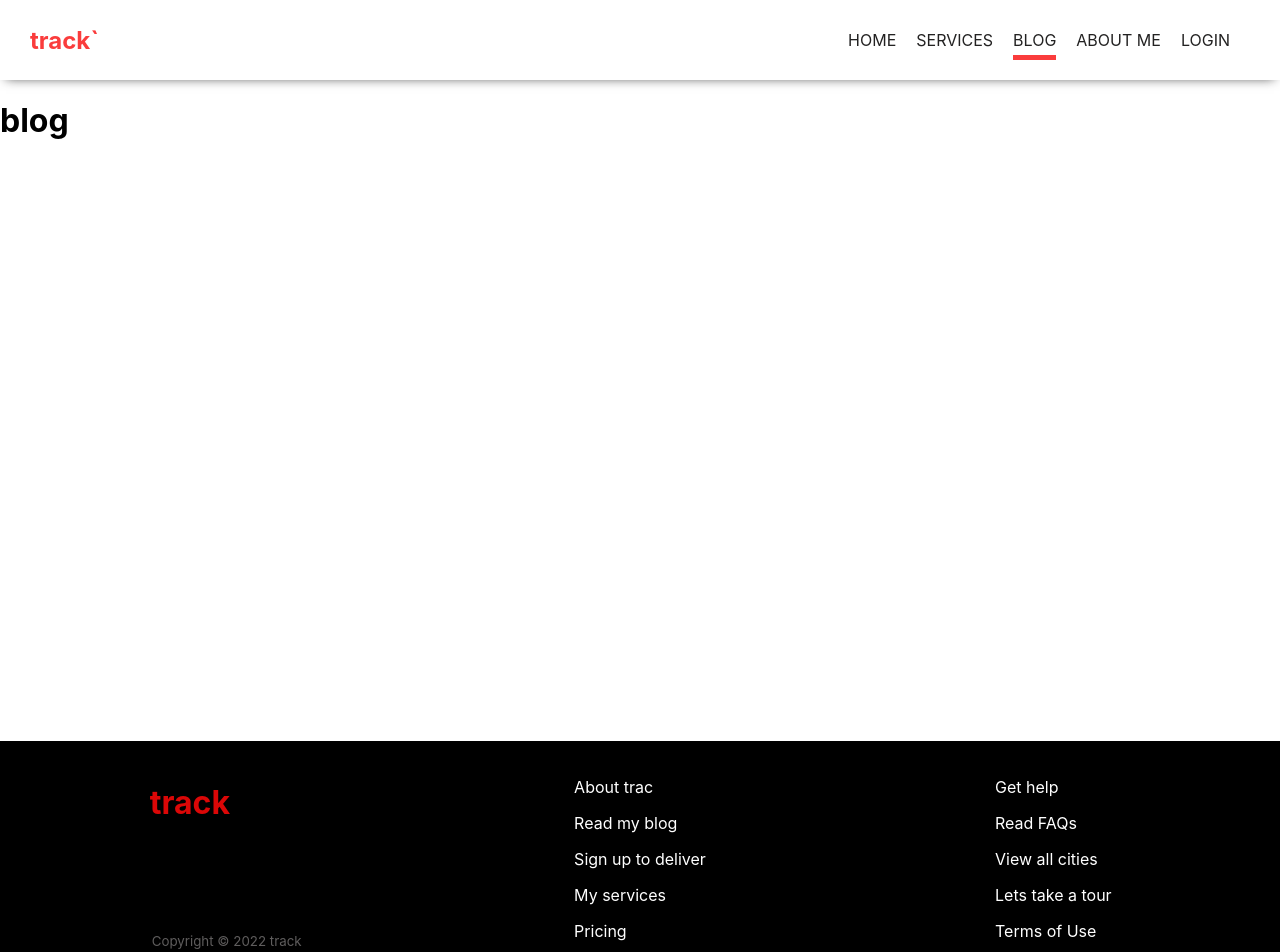
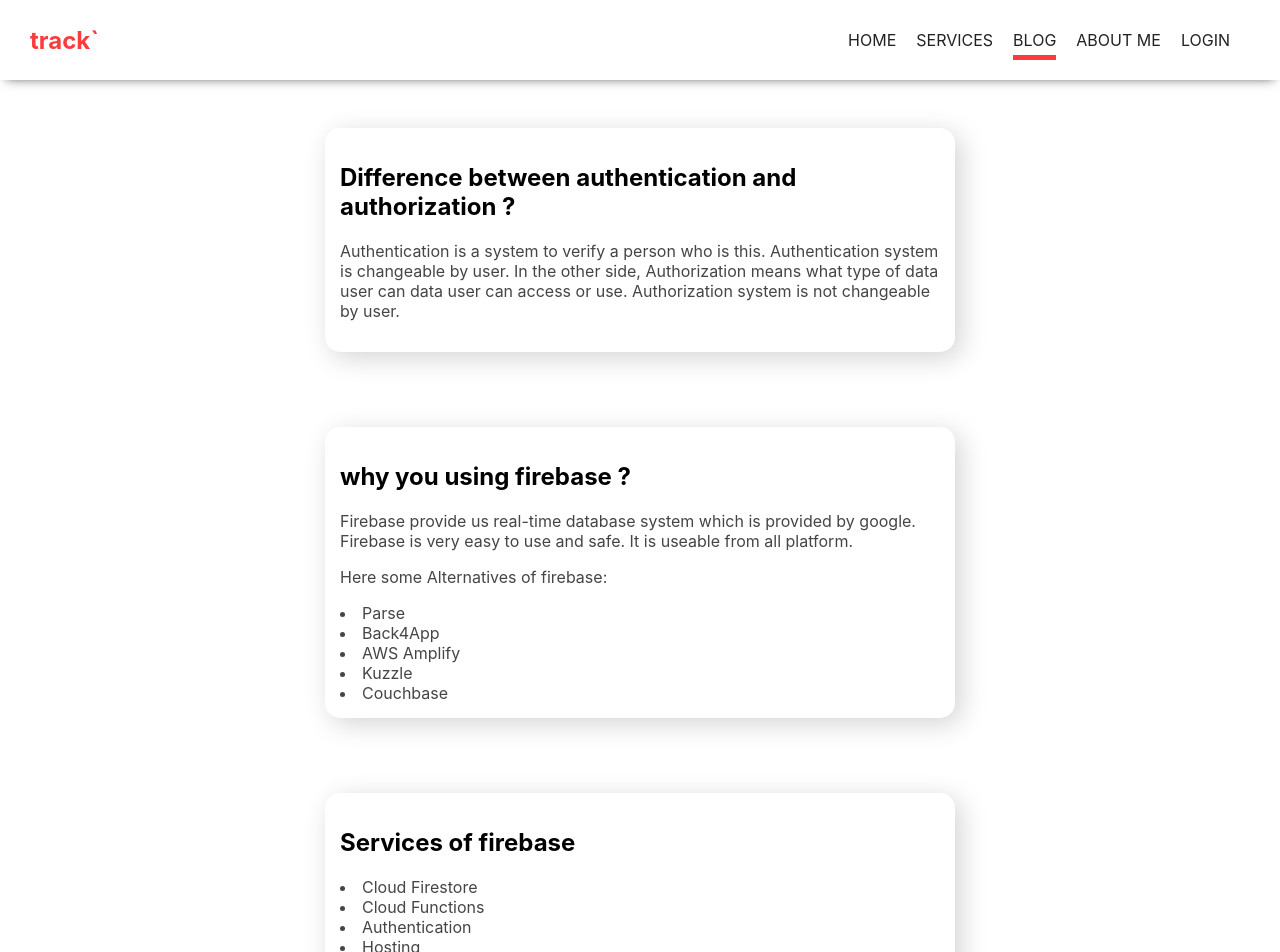
Before and after one commit to hrz07/track, a React (Create React App) app: page /blog in a window 1280 px wide. Shown: the top 952 px of the page. Built offline with nearby package versions, Linux system fonts and the light colour scheme; no server answers.

Commit message:
reset password with toast done

```diff
--- a/package.json
+++ b/package.json
@@ -10,6 +10,7 @@
     "react": "^18.0.0",
     "react-dom": "^18.0.0",
     "react-firebase-hooks": "^5.0.3",
+    "react-hot-toast": "^2.2.0",
     "react-icons": "^4.3.1",
     "react-router-dom": "^6.3.0",
     "react-scripts": "5.0.1",
--- a/src/App.js
+++ b/src/App.js
@@ -22,7 +22,7 @@
         <Route path='/destinations' element={<Destinations></Destinations>} ></Route>
         <Route path='/login' element={<Login></Login>} ></Route>
         <Route path='/register' element={<Register></Register>} ></Route>
-        <Route path='/me' element={<Aboutme></Aboutme>} ></Route>
+        <Route path='/about' element={<Aboutme></Aboutme>} ></Route>
         <Route path='/checkout' element={
           <Privateroute>
             <Checkout></Checkout>
--- a/src/Components/AboutMe/AboutMe.css
+++ b/src/Components/AboutMe/AboutMe.css
@@ -13,6 +13,10 @@
     width: 300px;
     border-radius: 5px;
     margin-left: -150px;
+    border-radius: 15px;
+    background: #ffffff;
+    box-shadow:  6px 6px 27px #d4d4d4,
+                -6px -6px 27px #ffffff;
 }
 .texts{
     width: 500px;
--- a/src/Components/Blog/Blog.css
+++ b/src/Components/Blog/Blog.css
@@ -1,3 +1,21 @@
 .blogContainer{
-    height: 80vh;
+    height: 120vh;
+    margin-top:10px;
+    display: grid;
+    grid-template-columns: 1fr;
+    align-items: center;
+    justify-items: center;
 }
+.qa-box{
+    width: 600px;
+    margin: 0;
+    padding: 15px;
+    border-radius: 15px;
+    background: #ffffff;
+    box-shadow:  6px 6px 27px #d4d4d4,
+                -6px -6px 27px #ffffff;
+
+}
+.qa-box p,li{
+    color: rgb(70, 69, 69);
+}
--- a/src/Components/Blog/Blog.js
+++ b/src/Components/Blog/Blog.js
@@ -4,7 +4,30 @@
 const Blog = () => {
     return (
         <div className='blogContainer'>
-            <h1>blog</h1>
+            <div className='qa-box'>
+                <h2>Difference between authentication and authorization ?</h2>
+                <p>Authentication is a system to verify a person who is this. Authentication system is changeable by user. In the other side, Authorization means what type of data user can data user can access or use. Authorization system is not changeable by user.</p>
+            </div>
+            <div className='qa-box'>
+                <h2>why you using firebase ?</h2>
+                <p>Firebase provide us real-time database system which is provided by google. Firebase is very easy to use and safe. It is useable from all platform. </p>
+                <p>Here some Alternatives of firebase:</p>
+                <li>Parse</li>
+                <li>Back4App</li>
+                <li>AWS Amplify</li>
+                <li>Kuzzle</li>
+                <li>Couchbase</li>
+            </div >
+            <div className='qa-box'>
+                <h2>Services of firebase</h2>
+                <li>Cloud Firestore</li>
+                <li>Cloud Functions</li>
+                <li>Authentication</li>
+                <li>Hosting</li>
+                <li>Cloud Storage</li>
+                <li>Analytics</li>
+
+            </div>
         </div>
     );
 }
--- a/src/Components/Header/Header.js
+++ b/src/Components/Header/Header.js
@@ -18,7 +18,7 @@
                 <NavLink to='/' >HOME</NavLink>
                 <NavLink to='/destinations' >SERVICES</NavLink>
                 <NavLink to='/blog' >BLOG</NavLink>
-                <NavLink to='/me' >ABOUT ME</NavLink>
+                <NavLink to='/about' >ABOUT ME</NavLink>
                 {
                     user ? <button onClick={()=> signOut(auth)}>LOGOUT</button> : <NavLink to='/login' >LOGIN</NavLink>
                 }
--- a/src/Components/Home/Home.js
+++ b/src/Components/Home/Home.js
@@ -3,7 +3,7 @@
 import MapPhoto from '../../photos/mapping.jpg'
 import useTour from '../../Hooks/useTour';
 import Tourcard from '../TourCard/TourCard';
-import { Link, NavLink } from 'react-router-dom';
+
 
 const Home = () => {
 
--- a/src/Components/Login/Login.css
+++ b/src/Components/Login/Login.css
@@ -7,7 +7,7 @@
 }
 
 .form{
-    height: 480px;
+    height: 550px;
     width: 400px;
     display:flex;
     flex-direction: column;
--- a/src/Components/Login/Login.js
+++ b/src/Components/Login/Login.js
@@ -1,7 +1,8 @@
 import React, { useEffect, useState } from 'react';
-import { useAuthState, useSignInWithEmailAndPassword, useSignInWithGoogle } from 'react-firebase-hooks/auth';
+import { useAuthState, useSendPasswordResetEmail, useSignInWithEmailAndPassword, useSignInWithGoogle } from 'react-firebase-hooks/auth';
 import { NavLink, useLocation, useNavigate } from 'react-router-dom';
 import auth from '../../firebase/firebase.init';
+import toast, { Toaster } from 'react-hot-toast';
 import './Login.css'
 
 const Login = () => {
@@ -25,7 +26,6 @@
     ] = useSignInWithEmailAndPassword(auth);
 
     const [signInWithGoogle, userGoogle, loadingGoole, errorGoogle] = useSignInWithGoogle(auth);
-
 
 
     const handleEmailChange = (e) => {
@@ -60,7 +60,7 @@
     const submitHandler = (e) => {
         e.preventDefault();
         console.log(user)
-        signInWithEmailAndPassword(userInfo.email,userInfo.password)
+        signInWithEmailAndPassword(userInfo.email, userInfo.password)
     }
 
 
@@ -75,6 +75,18 @@
         }
     }, [user1]);
 
+    const [sendPasswordResetEmail, sending] = useSendPasswordResetEmail(auth);
+    const resetPassword = async () => {
+        if (userInfo.email) {
+            await sendPasswordResetEmail(userInfo.email);
+            toast.success('Sent email');
+        }
+        else {
+            toast.error('please enter your email address');
+        }
+    }
+    console.log(userInfo.email)
+
     return (
         <div className='login-Container'>
 
@@ -85,19 +97,24 @@
                     {errors?.email && <p >{errors.email}</p>}
                     <br />
                     <input type="password" placeholder='Password' onChange={handlePasswordChange} required />
-                    {errors?.password && <p >{errors.password}</p> }
+                    {errors?.password && <p >{errors.password}</p>}
                     <br />
                     <p>new to track ? <NavLink to='/register'>register now</NavLink> </p>
                     <button>Login</button>
                 </form>
-
+                <p>forget password ?</p>
+                <button onClick={resetPassword}>Reset Password</button>
                 <div className='orBox'>
                     <div></div>
                     <p>or</p>
                     <div></div>
                 </div>
-                <button onClick={()=>signInWithGoogle()}>Continue With Google</button>
+                <button onClick={() => signInWithGoogle()}>Continue With Google</button>
             </div>
+            <Toaster
+                position="top-right"
+                reverseOrder={false}
+            />
         </div>
     );
 }
```
Also changed, not shown: 1 other file (tests, documents, lock files or other folders). Lines whose indentation alone changed are shown as unchanged.
